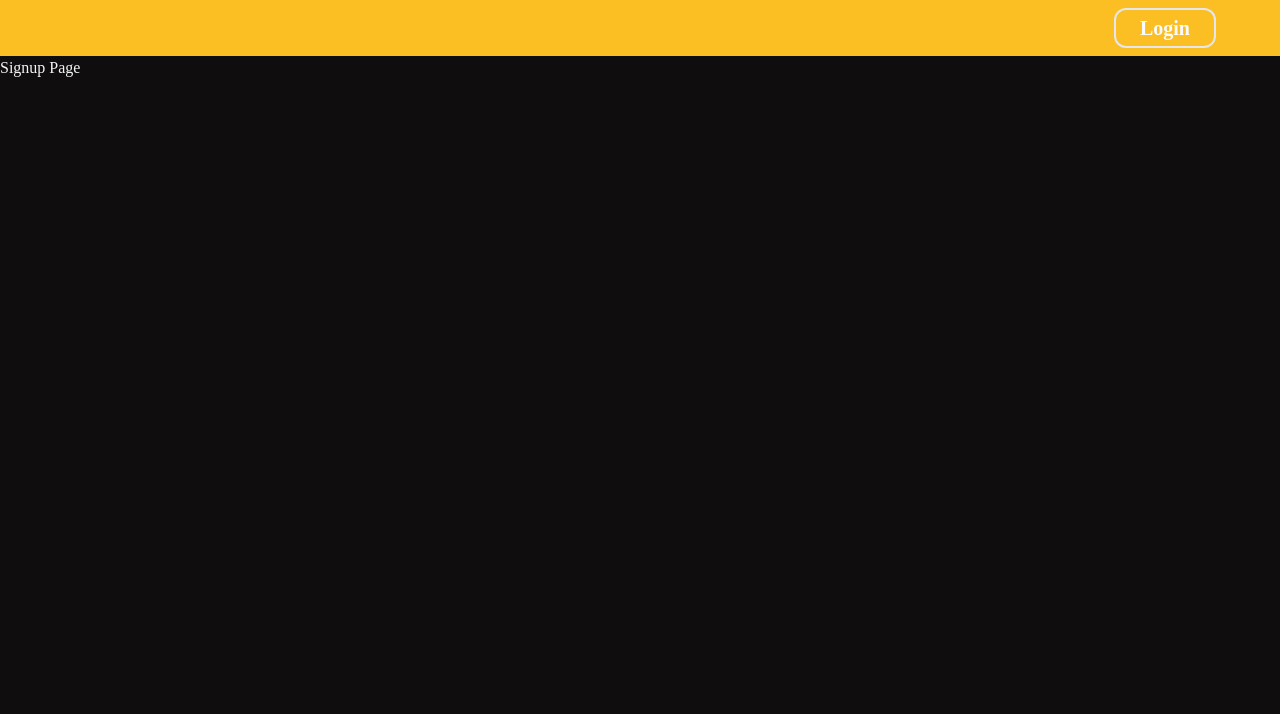
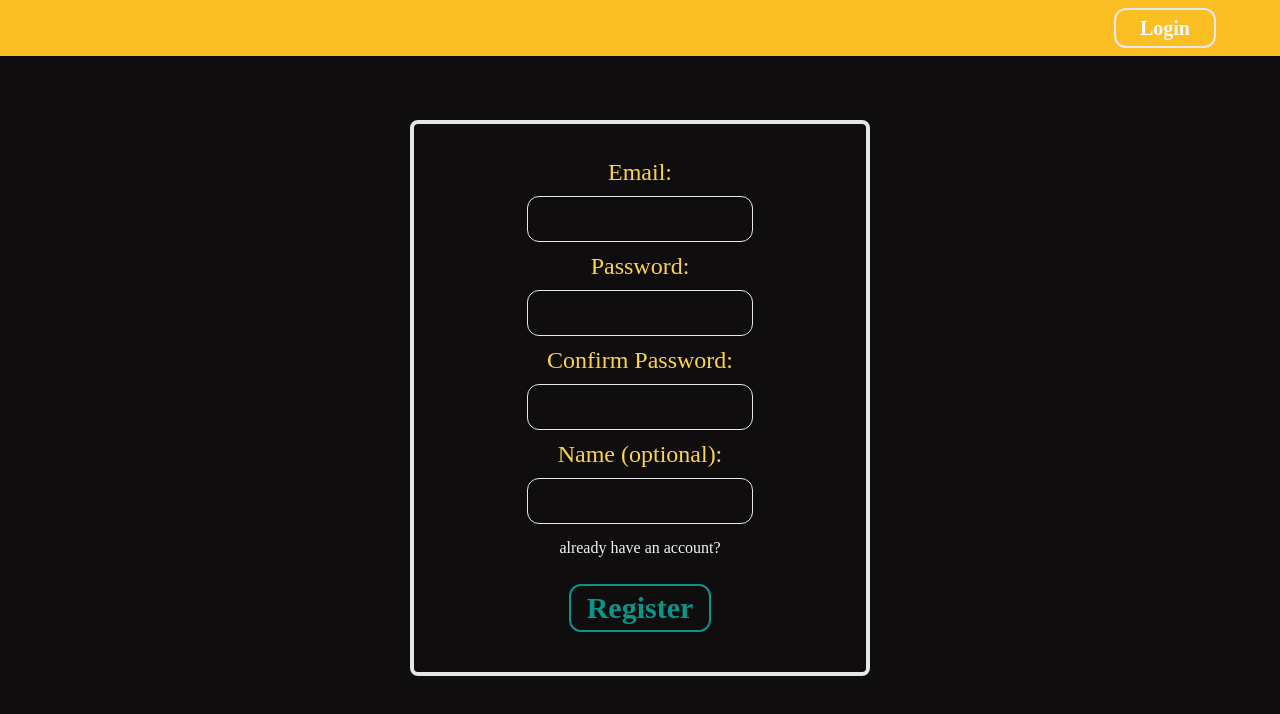
Before and after one commit to basel2053/Todo-Frontend, a React (Vite) app: page /signup in a window 1280 px wide. Shown: the top 714 px of the page. Built offline with nearby package versions, Linux system fonts and the light colour scheme; a web font is replaced by a local one.

Commit message:
finishing login and signup styling

```diff
--- a/src/Components/Auth/Login/Login.tsx
+++ b/src/Components/Auth/Login/Login.tsx
@@ -1,5 +1,34 @@
+import Card from '../../UI/Card';
+import Button from '../../UI/Button';
+import Input from '../../UI/Input';
+import { Link } from 'react-router-dom';
+
 const Login = () => {
-	return <h1>Hello WOrld</h1>;
+	const loginHandler = (e: React.FormEvent) => {
+		e.preventDefault();
+	};
+	return (
+		<Card className='fixed z-30 w-[36%] m-auto inset-x-0 top-1/4 border'>
+			<form onSubmit={loginHandler} className='mt-8 text-center'>
+				<label htmlFor='email' className='block text-amber-300 text-2xl mb-2'>
+					Email:
+				</label>
+				<Input type='email' name='email' id='email' />
+				<label htmlFor='password' className='block text-amber-300 text-2xl my-2'>
+					Password:
+				</label>
+				<Input type='password' name='password' id='password' />
+				<Link to='/signup' className='block hover:text-purple-300 mt-3'>
+					don't have an account yet?
+				</Link>
+				<div>
+					<Button className='py-1 px-4 border-teal-600 text-teal-600 hover:bg-teal-600 hover:text-gray-50 transition-all  border-2 rounded-xl font-bold inline-block text-3xl mb-10 mt-6'>
+						Login
+					</Button>
+				</div>
+			</form>
+		</Card>
+	);
 };
 
 export default Login;
--- a/src/Components/Auth/Signup/Signup.tsx
+++ b/src/Components/Auth/Signup/Signup.tsx
@@ -1,5 +1,42 @@
+import Card from '../../UI/Card';
+import Button from '../../UI/Button';
+import Input from '../../UI/Input';
+import { Link } from 'react-router-dom';
+
 const Signup = () => {
-	return <h1>Signup Page</h1>;
+	const registerHandler = (e: React.FormEvent) => {
+		e.preventDefault();
+	};
+	return (
+		<Card className='fixed z-30 w-[36%] m-auto inset-x-0 top-[15%] border'>
+			<form onSubmit={registerHandler} className='mt-8 text-center '>
+				<label htmlFor='email' className='block text-amber-300 text-2xl mb-2'>
+					Email:
+				</label>
+				<Input type='email' name='email' id='email' />
+				<label htmlFor='password' className='block text-amber-300 text-2xl my-2'>
+					Password:
+				</label>
+				<Input type='password' name='password' id='password' />
+				<label htmlFor='confirmPassword' className='block text-amber-300 text-2xl  my-2'>
+					Confirm Password:
+				</label>
+				<Input type='password' name='confirmPassword' id='confirmPassword' />
+				<label htmlFor='name' className='block text-amber-300 text-2xl my-2'>
+					Name (optional):
+				</label>
+				<Input type='text' name='name' id='name' />
+				<Link to='/login' className='block hover:text-purple-300 mt-3'>
+					already have an account?
+				</Link>
+				<div>
+					<Button className='py-1 px-4 border-teal-600 text-teal-600 hover:bg-teal-600 hover:text-gray-50 transition-all  border-2 rounded-xl font-bold inline-block text-3xl mb-10 mt-6'>
+						Register
+					</Button>
+				</div>
+			</form>
+		</Card>
+	);
 };
 
 export default Signup;
--- a/src/Components/Main/Home/Home.tsx
+++ b/src/Components/Main/Home/Home.tsx
@@ -1,4 +1,4 @@
-import todoImg from './to-do-list-apps.png';
+import Card from '../../UI/Card';
 import { Link } from 'react-router-dom';
 const Home = () => {
 	return (
@@ -7,9 +7,9 @@ const Home = () => {
 				<h1 className='text-6xl font-bold mb-4'>Welcome, Friend</h1>
 				<h2 className='text-5xl text-amber-400 font-bold'>to my todo list</h2>
 			</div>
-			<div className='border-4 rounded-lg bg-amber-400'>
+			<Card className=' bg-amber-400'>
 				<div className=' w-[360px] border-b border-b-indigo-400 '>
-					<img src={todoImg} className='w-full' alt='todo image' />
+					<img src='/to-do-list-apps.png' className='w-full' alt='todo image' />
 				</div>
 				<div className='text-center'>
 					<Link
@@ -19,7 +19,7 @@ const Home = () => {
 						GET STARTED
 					</Link>
 				</div>
-			</div>
+			</Card>
 		</div>
 	);
 };
--- a/src/Components/UI/Button.tsx
+++ b/src/Components/UI/Button.tsx
@@ -1,4 +1,4 @@
-const Button = (props: { children: React.ReactNode; className: string }) => {
+const Button = (props: { children: React.ReactNode; className: string; type?: 'submit' | 'button' }) => {
 	return <button className={`border-2 rounded-xl font-bold  ${props.className}`}>{props.children}</button>;
 };
 
--- a/src/Components/UI/Card.tsx
+++ b/src/Components/UI/Card.tsx
@@ -0,0 +1,5 @@
+const Card = (props: { children: React.ReactNode; className: string }) => {
+	return <div className={`border-4 rounded-lg ${props.className}`}>{props.children}</div>;
+};
+
+export default Card;
--- a/src/Components/UI/Input.tsx
+++ b/src/Components/UI/Input.tsx
@@ -0,0 +1,12 @@
+const Input = (props: { type: string; className?: string; name: string; id?: string }) => {
+	return (
+		<input
+			type={props.type}
+			className={`px-3 py-2 bg-transparent text-lg border rounded-xl font-medium w-1/2  text-gray-50  focus:outline-none ${props.className}`}
+			name={props.name}
+			id={props.id}
+		/>
+	);
+};
+
+export default Input;
```
Also changed, not shown: public/to-do-list-apps.png (renamed from src/Components/Main/Home/to-do-list-apps.png).
